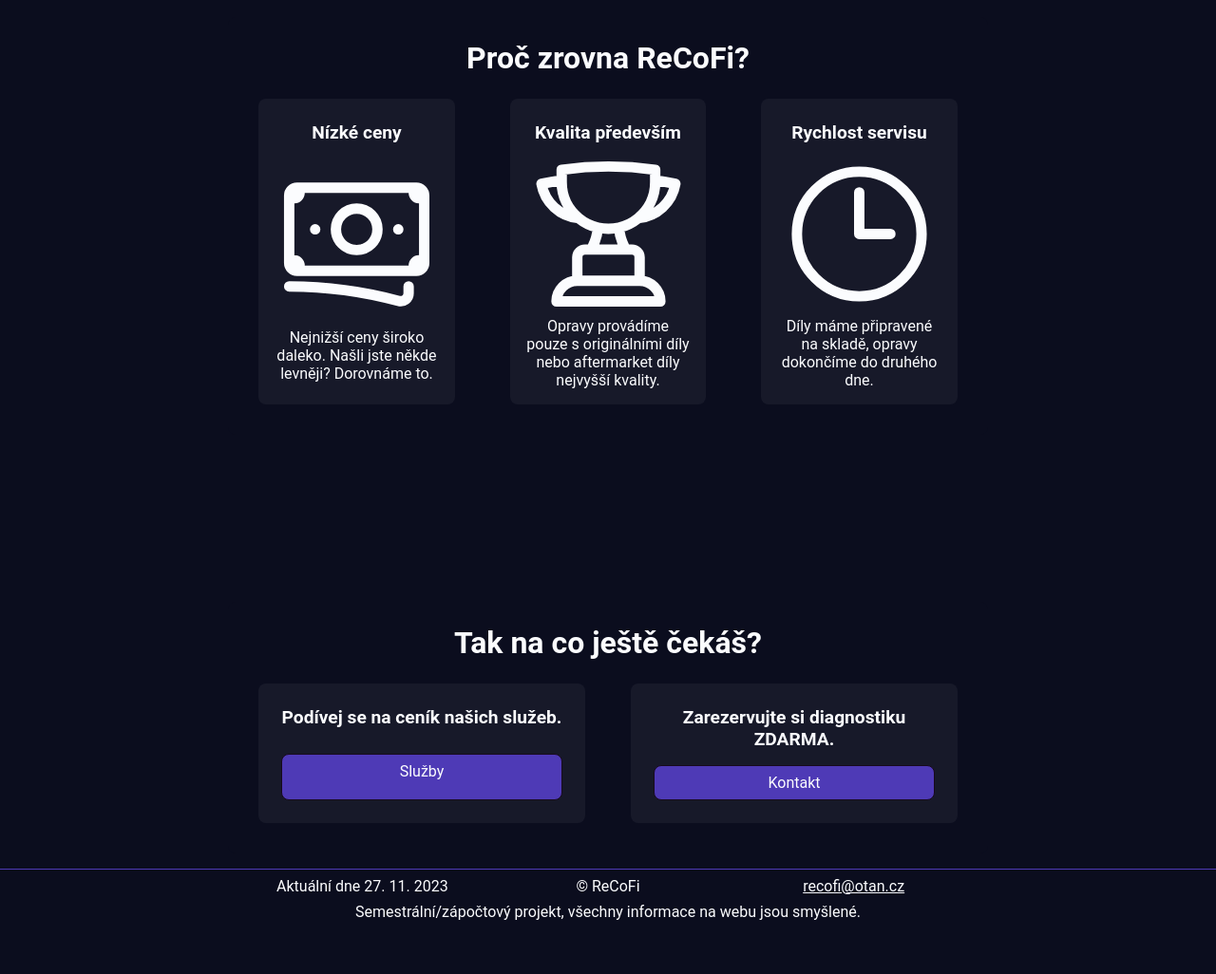
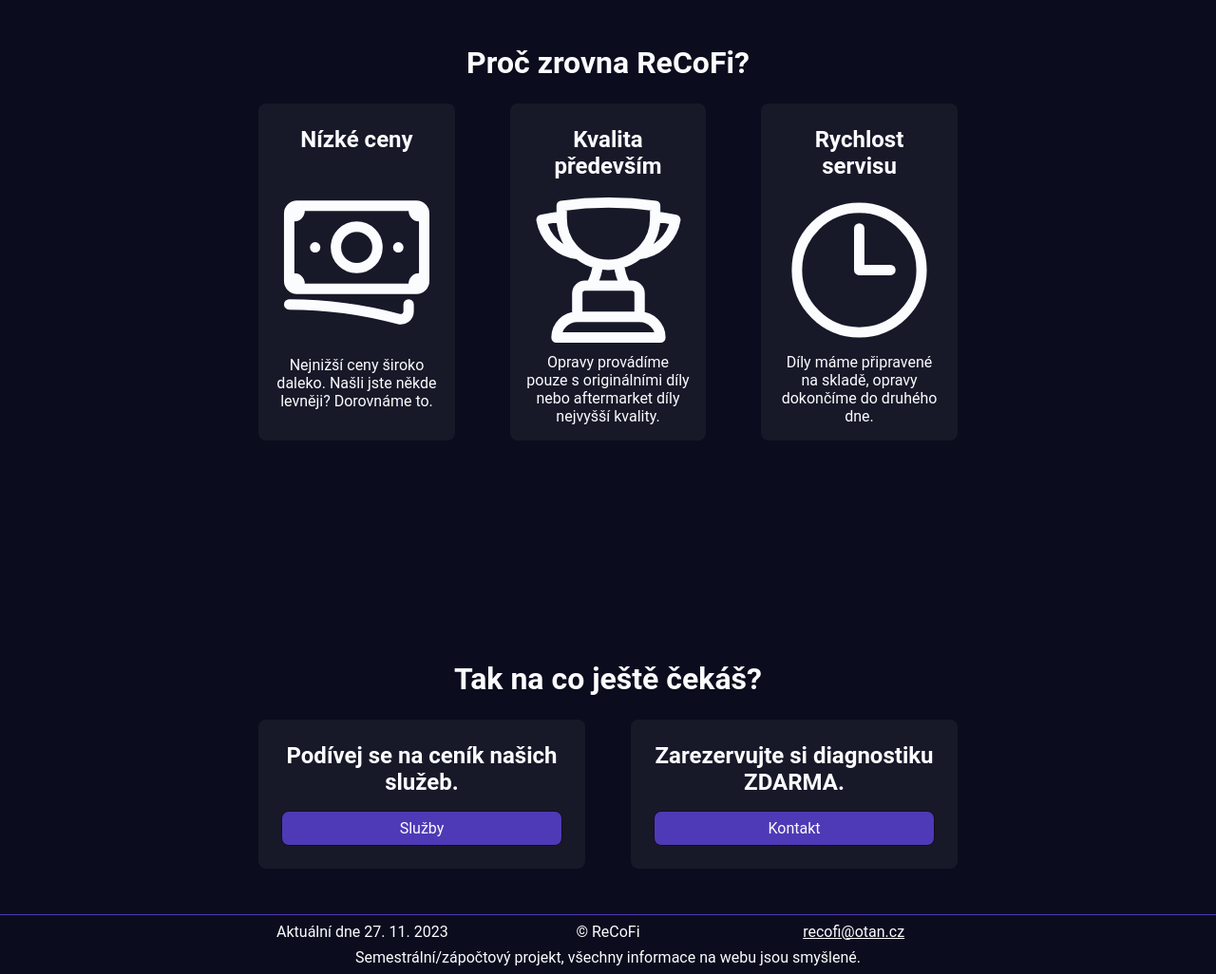
Before and after one commit to OtanCZ/tnpw1-projekt, a website: page index.html in a window 1280 px wide. Shown: the part 760-1786 px from the top of the page at 95% size. Before the commit the page ends 1738 px from the top, so only its background shows below. Drawn offline with Linux system fonts and the light colour scheme.

Commit message:
Last minute fixes

```diff
--- a/index.html
+++ b/index.html
@@ -34,9 +34,9 @@
     <h1>
         RiCoFi
     </h1>
-    <h4>
+    <span style="font-size: 1.5rem; font-weight: 700; margin: 1vh;">
         Oprava a modifikace herních konzolí
-    </h4>
+    </span>
     <img alt="Oprava konzolí" src="img/oprava-pcb.jpeg">
 </section>
 
@@ -44,7 +44,7 @@
     <h2>Proč zrovna ReCoFi?</h2>
     <div class="gridbox">
         <div class="grid-item bg-highlight">
-            <h4>Nízké ceny</h4>
+            <h3>Nízké ceny</h3>
             <svg class="" fill="none" stroke="currentColor" stroke-width="1.5"
                  viewBox="0 0 24 24" xmlns="http://www.w3.org/2000/svg">
                 <path d="M2.25 18.75a60.07 60.07 0 0115.797 2.101c.727.198 1.453-.342 1.453-1.096V18.75M3.75 4.5v.75A.75.75 0 013 6h-.75m0 0v-.375c0-.621.504-1.125 1.125-1.125H20.25M2.25 6v9m18-10.5v.75c0 .414.336.75.75.75h.75m-1.5-1.5h.375c.621 0 1.125.504 1.125 1.125v9.75c0 .621-.504 1.125-1.125 1.125h-.375m1.5-1.5H21a.75.75 0 00-.75.75v.75m0 0H3.75m0 0h-.375a1.125 1.125 0 01-1.125-1.125V15m1.5 1.5v-.75A.75.75 0 003 15h-.75M15 10.5a3 3 0 11-6 0 3 3 0 016 0zm3 0h.008v.008H18V10.5zm-12 0h.008v.008H6V10.5z"
@@ -54,7 +54,7 @@
             <p>Nejnižší ceny široko daleko. Našli jste někde levněji? Dorovnáme to.</p>
         </div>
         <div class="grid-item bg-highlight">
-            <h4>Kvalita především</h4>
+            <h3>Kvalita především</h3>
             <svg class="" fill="none" stroke="currentColor" stroke-width="1.5"
                  viewBox="0 0 24 24" xmlns="http://www.w3.org/2000/svg">
                 <path d="M16.5 18.75h-9m9 0a3 3 0 013 3h-15a3 3 0 013-3m9 0v-3.375c0-.621-.503-1.125-1.125-1.125h-.871M7.5 18.75v-3.375c0-.621.504-1.125 1.125-1.125h.872m5.007 0H9.497m5.007 0a7.454 7.454 0 01-.982-3.172M9.497 14.25a7.454 7.454 0 00.981-3.172M5.25 4.236c-.982.143-1.954.317-2.916.52A6.003 6.003 0 007.73 9.728M5.25 4.236V4.5c0 2.108.966 3.99 2.48 5.228M5.25 4.236V2.721C7.456 2.41 9.71 2.25 12 2.25c2.291 0 4.545.16 6.75.47v1.516M7.73 9.728a6.726 6.726 0 002.748 1.35m8.272-6.842V4.5c0 2.108-.966 3.99-2.48 5.228m2.48-5.492a46.32 46.32 0 012.916.52 6.003 6.003 0 01-5.395 4.972m0 0a6.726 6.726 0 01-2.749 1.35m0 0a6.772 6.772 0 01-3.044 0"
@@ -64,7 +64,7 @@
             <p>Opravy provádíme pouze s originálními díly nebo aftermarket díly nejvyšší kvality.</p>
         </div>
         <div class="grid-item bg-highlight">
-            <h4>Rychlost servisu</h4>
+            <h3>Rychlost servisu</h3>
             <svg class="" fill="none" stroke="currentColor" stroke-width="1.5"
                  viewBox="0 0 24 24" xmlns="http://www.w3.org/2000/svg">
                 <path d="M12 6v6h4.5m4.5 0a9 9 0 11-18 0 9 9 0 0118 0z" stroke-linecap="round" stroke-linejoin="round"/>
@@ -77,11 +77,11 @@
     <h2>Tak na co ještě čekáš?</h2>
     <div class="gridbox-2">
         <div class="grid-item bg-highlight">
-            <h4>Podívej se na ceník našich služeb.</h4>
+            <h3>Podívej se na ceník našich služeb.</h3>
             <a class="button" href="./pages/services.html">Služby</a>
         </div>
         <div class="grid-item bg-highlight">
-            <h4>Zarezervujte si diagnostiku ZDARMA.</h4>
+            <h3>Zarezervujte si diagnostiku ZDARMA.</h3>
             <a class="button" href="./pages/contact.html">Kontakt</a>
         </div>
     </div>
```
Also changed, not shown: pages/about.html (+6 -6 lines), pages/contact.html (+2 -1 lines).
